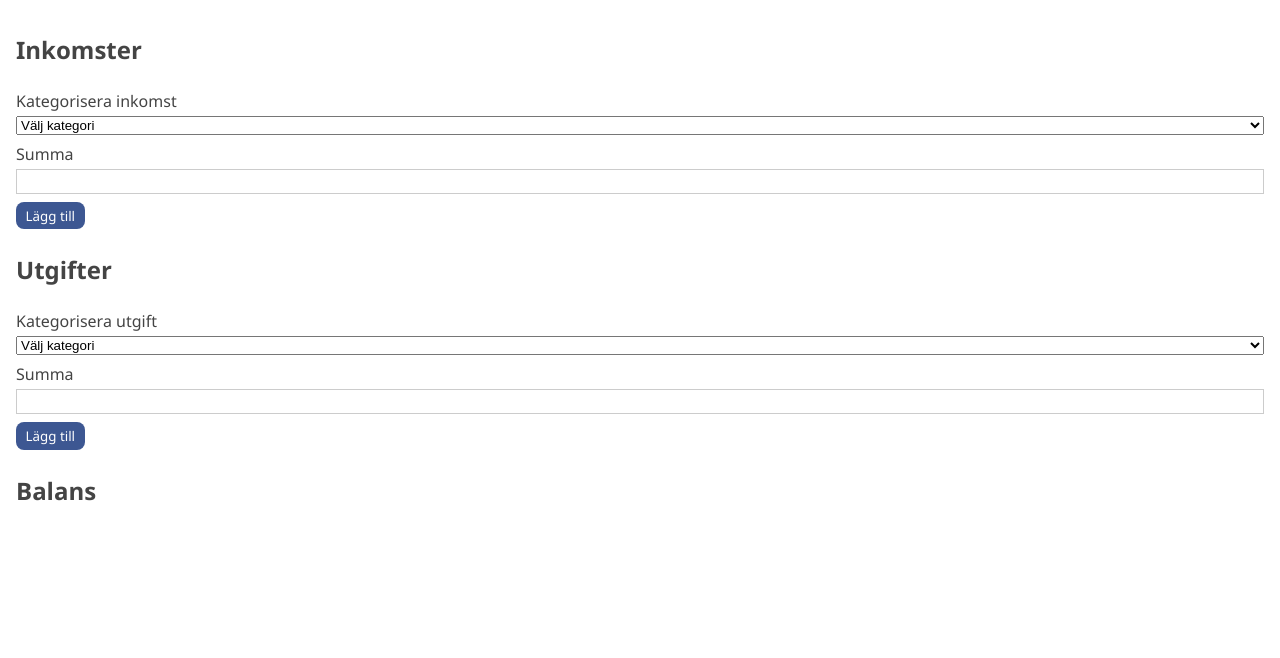
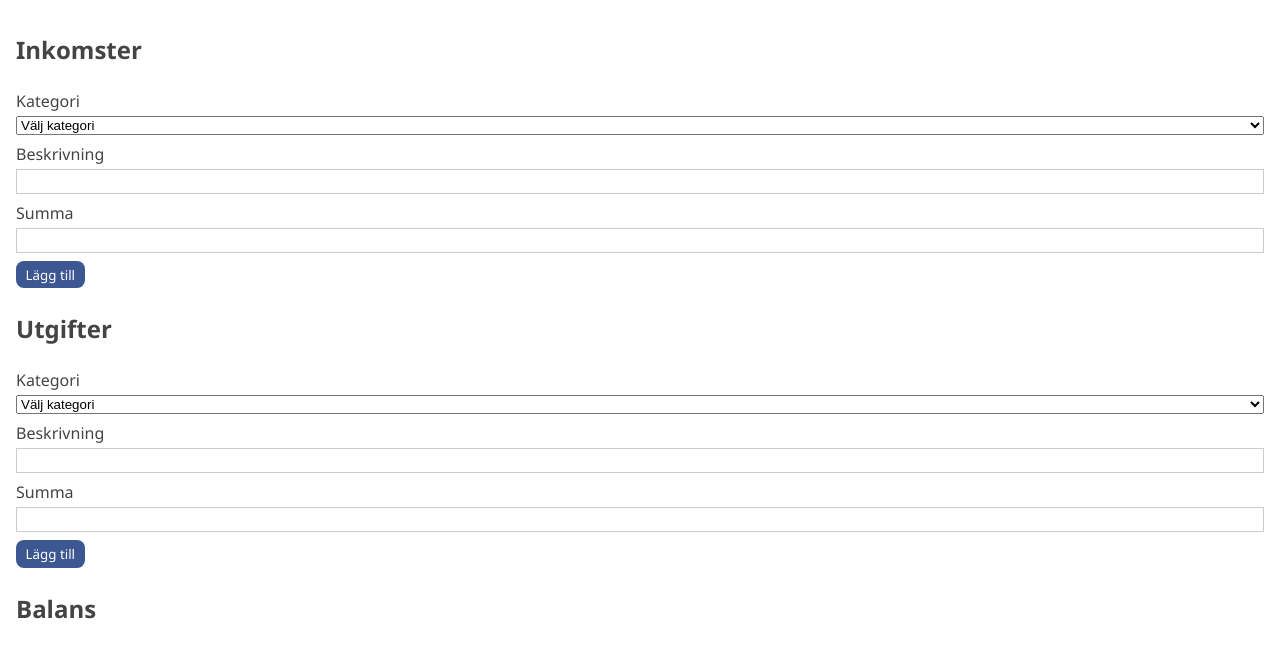
Before and after one commit to ngeliecode/budget-app, a website built with Vite: page index.html in a window 1280 px wide. Shown: the part 78-736 px from the top of the page. Built offline with nearby package versions, Linux system fonts and the light colour scheme.

Commit message:
uppdatera html

```diff
--- a/index.html
+++ b/index.html
@@ -5,23 +5,34 @@
     <meta name="viewport" content="width=device-width, initial-scale=1.0" />
     <title>fed25d-js-inl-2-budget-app-ngeliecode</title>
   </head>
+
   <body>
     <header>
       <h1>Budgetkollen</h1>
     </header>
+
     <main>
       <section>
         <h2>Inkomster</h2>
+
         <form>
           <div>
-            <label>Kategorisera inkomst</label>
+            <label>Kategori</label>
             <select id="incomeCategory">
-              <option value="">Välj kategori</option>
-              <option value="Lön">Lön</option>
-              <option value="CSN">Bidrag</option>
-              <option value="Fonder och aktier">Övrigt</option>
+              <!-- dropdown-options renderas här -->
             </select>
           </div>
+
+          <div>
+            <label>Beskrivning</label>
+            <input
+              type="text"
+              id="incomeDescription"
+              class="income-description"
+              name="income-description"
+            />
+          </div>
+
           <div>
             <label>Summa</label>
             <input
@@ -31,24 +42,34 @@
               name="income-amount"
             />
           </div>
+
           <button type="button" id="addIncomeItemBtn">Lägg till</button>
         </form>
+
         <ul id="incomeList">
-          <!-- inkomster renderas här -->
+          <!-- budgetpost renderas här (kategori, beskrivning, belopp) -->
         </ul>
       </section>
 
       <section>
         <h2>Utgifter</h2>
+
         <form>
           <div>
-            <label>Kategorisera utgift</label>
+            <label>Kategori</label>
             <select id="expenseCategory">
-              <option value="">Välj kategori</option>
-              <option value="Lön">Lön</option>
-              <option value="CSN">Bidrag</option>
-              <option value="Fonder och aktier">Övrigt</option>
+              <!-- dropdown-options renderas här -->
             </select>
+          </div>
+
+          <div>
+            <label>Beskrivning</label>
+            <input
+              type="text"
+              id="expenseDescription"
+              class="expense-description"
+              name="expense-description"
+            />
           </div>
 
           <div>
@@ -60,11 +81,12 @@
               name="expense-amount"
             />
           </div>
+
           <button type="button" id="addExpenseItemBtn">Lägg till</button>
         </form>
 
         <ul id="expenseList">
-          <!-- ugifter renderas här -->
+          <!-- budgetpost renderas här (kategori, beskrivning, belopp) -->
         </ul>
       </section>
 
@@ -72,7 +94,9 @@
         <h2>Balans</h2>
       </section>
     </main>
+
     <footer></footer>
+
     <script type="module" src="/src/main.ts"></script>
   </body>
 </html>
```
